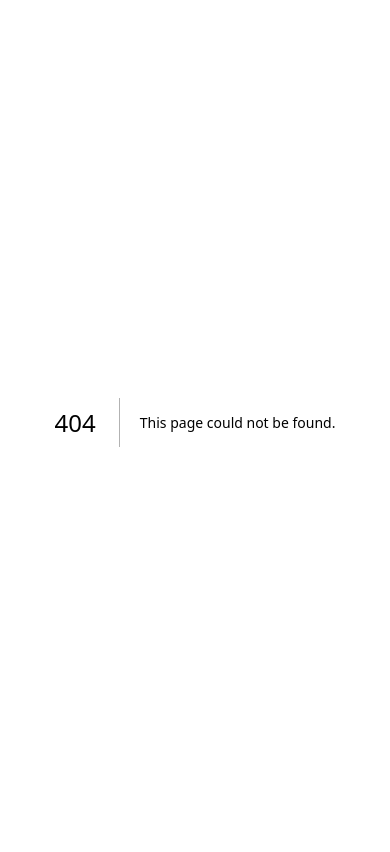
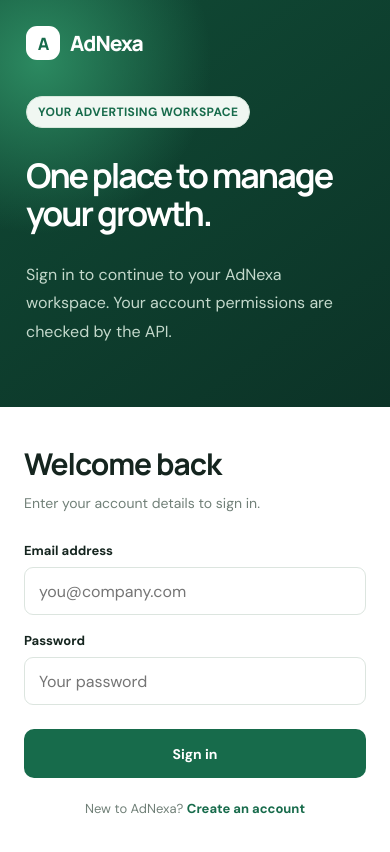
Before and after one commit to ahmadraza76/AdNexa, a Next.js app in the folder frontend/: page /login in a window 390 px wide. Before the commit this address had no page. Shown: the top 852 px of the page. Built offline with nearby package versions, Linux system fonts and the light colour scheme.

Commit message:
build: add responsive login page

```diff
--- /dev/null
+++ b/frontend/app/login/page.tsx
@@ -0,0 +1,64 @@
+"use client";
+
+import Link from "next/link";
+import { FormEvent, useState } from "react";
+import { useRouter } from "next/navigation";
+
+export default function LoginPage() {
+  const router = useRouter();
+  const [email, setEmail] = useState("");
+  const [password, setPassword] = useState("");
+  const [error, setError] = useState("");
+  const [loading, setLoading] = useState(false);
+
+  async function submit(event: FormEvent<HTMLFormElement>) {
+    event.preventDefault();
+    setError("");
+    setLoading(true);
+    try {
+      const response = await fetch("/api/auth/login", {
+        method: "POST",
+        headers: { "Content-Type": "application/json" },
+        body: JSON.stringify({ email, password }),
+      });
+      const data = await response.json();
+      if (!response.ok) {
+        setError(data.detail || "Unable to sign in. Check your details and try again.");
+        return;
+      }
+      router.replace("/dashboard");
+      router.refresh();
+    } catch {
+      setError("Connection error. Please try again.");
+    } finally {
+      setLoading(false);
+    }
+  }
+
+  return (
+    <main className="auth-page">
+      <aside className="auth-aside">
+        <Link className="brand" href="/"><span className="brand-mark">A</span>AdNexa</Link>
+        <div className="auth-aside-copy">
+          <span className="eyebrow">YOUR ADVERTISING WORKSPACE</span>
+          <h1>One place to manage your growth.</h1>
+          <p>Sign in to continue to your AdNexa workspace. Your account permissions are checked by the API.</p>
+        </div>
+        <span className="auth-aside-foot">Independent advertising infrastructure</span>
+      </aside>
+      <section className="auth-main">
+        <div className="auth-form-wrap">
+          <h2>Welcome back</h2>
+          <p className="auth-subtitle">Enter your account details to sign in.</p>
+          <form onSubmit={submit}>
+            <div className="form-field"><label htmlFor="email">Email address</label><input id="email" type="email" autoComplete="email" required value={email} onChange={(e) => setEmail(e.target.value)} placeholder="you@company.com" /></div>
+            <div className="form-field"><label htmlFor="password">Password</label><input id="password" type="password" autoComplete="current-password" required value={password} onChange={(e) => setPassword(e.target.value)} placeholder="Your password" /></div>
+            {error && <p className="form-error" role="alert">{error}</p>}
+            <button className="button button-primary form-submit" type="submit" disabled={loading}>{loading ? "Signing in..." : "Sign in"}</button>
+          </form>
+          <p className="form-bottom">New to AdNexa? <Link href="/register">Create an account</Link></p>
+        </div>
+      </section>
+    </main>
+  );
+}
```
